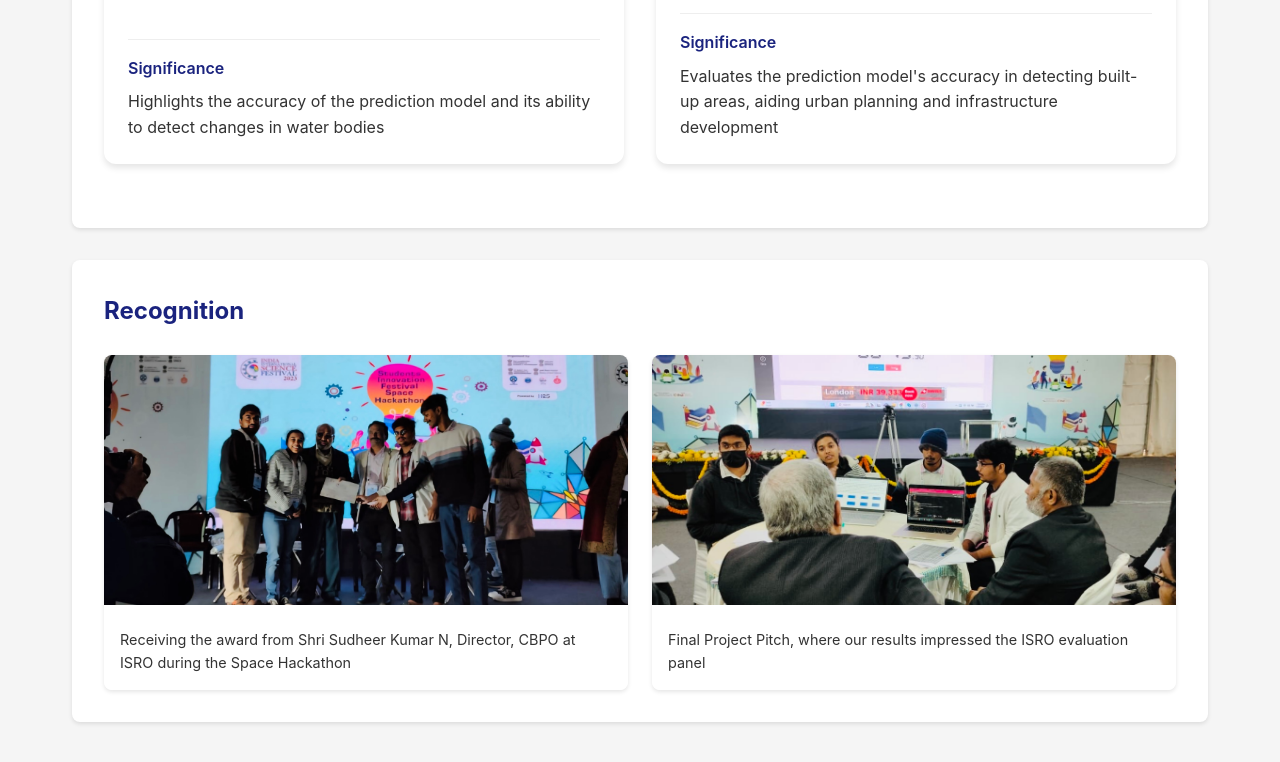
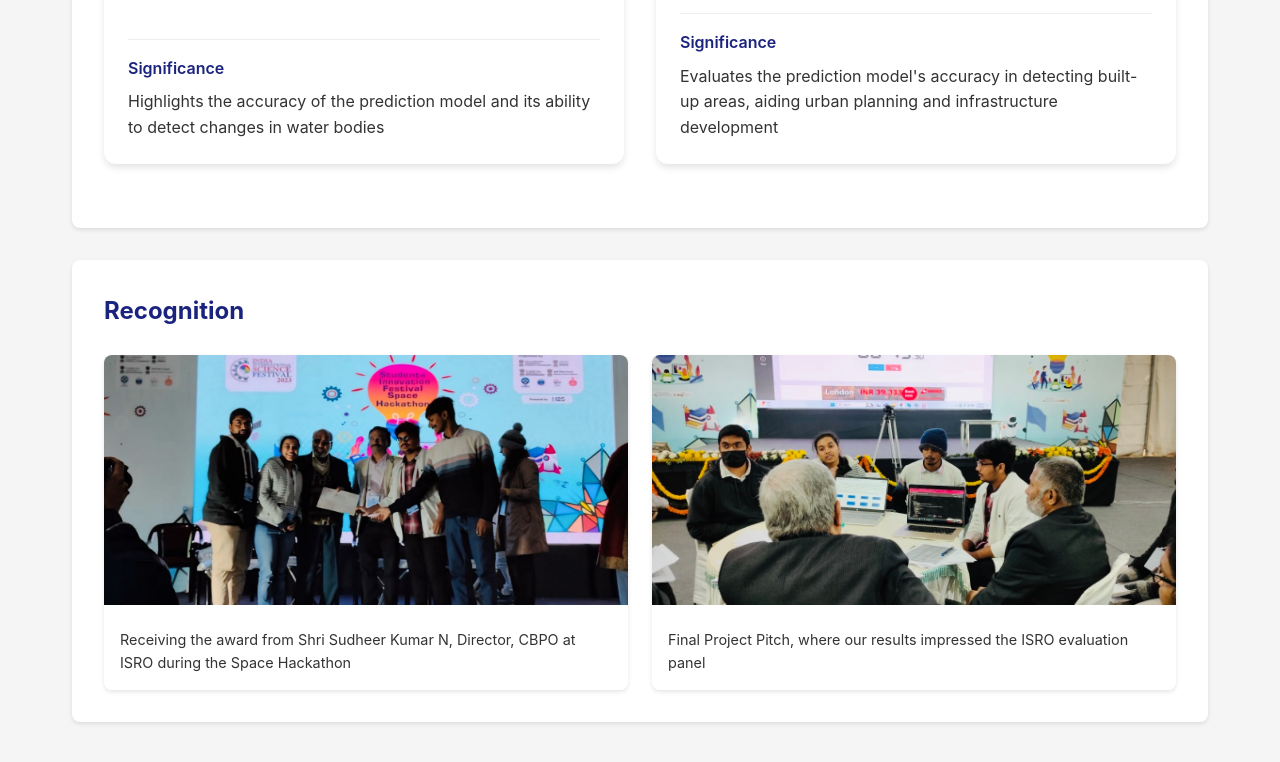
Before and after one commit to siddarthx07/IISF-Space-Hackathon-2023, a plain HTML site: page index.html in a window 1280 px wide. Shown: the part 2621-3383 px from the top of the page. Drawn offline with Linux system fonts and the light colour scheme.

Commit message:
3rd commit

```diff
--- a/index.html
+++ b/index.html
@@ -451,7 +451,7 @@
             <h2 class="section-title">Recognition</h2>
             <div class="recognition-gallery">
                 <div class="recognition-item">
-                    <img src="images/IMG_1819 2.jpg" alt="Award Ceremony">
+                    <img src="images/IMG_1828.JPG" alt="Award Ceremony">
                     <div class="caption">Receiving the award from Shri Sudheer Kumar N, Director, CBPO at ISRO during the Space Hackathon</div>
                 </div>
                 <div class="recognition-item">
```
Also changed, not shown: images/IMG_1819 2.jpg (deleted), images/IMG_1828.JPG (added), 1 other file.
